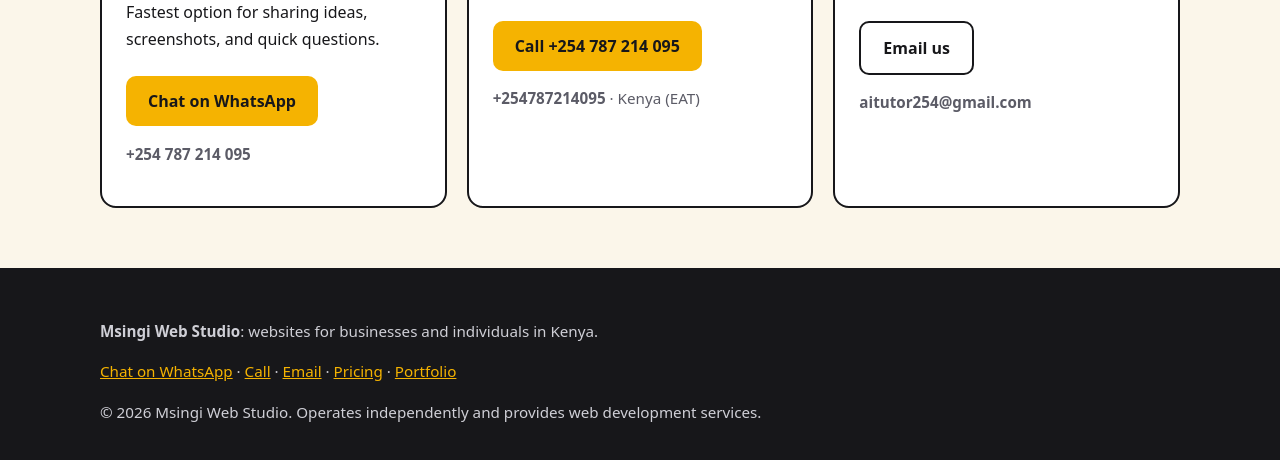
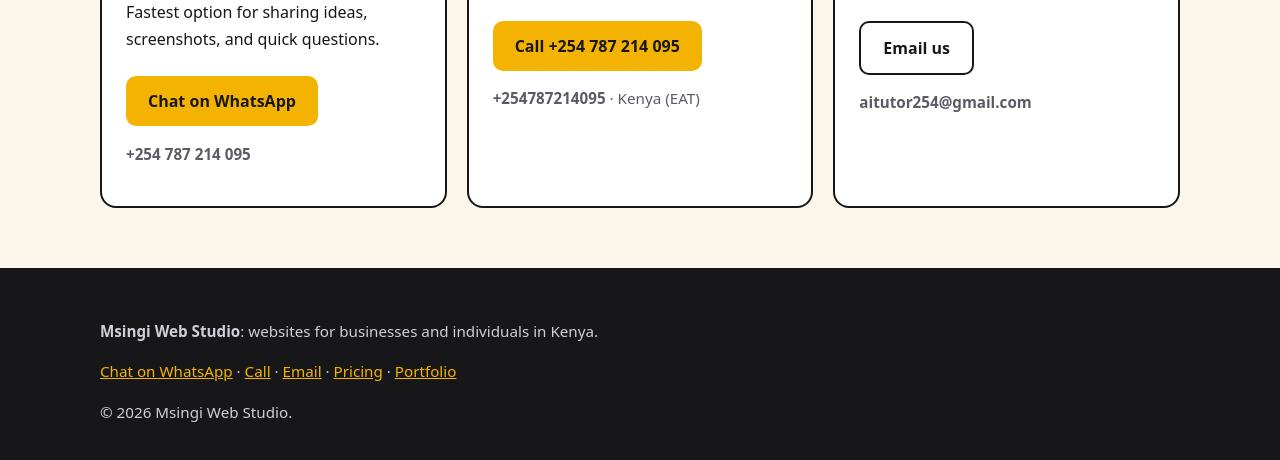
Before and after one commit to Mwirigih/msingiweb, a plain HTML site: page contact.html in a window 1280 px wide. Shown: the part 530-990 px from the top of the page. Drawn offline with Linux system fonts and the light colour scheme.

Commit message:
Update contact.html

```diff
--- a/contact.html
+++ b/contact.html
@@ -82,7 +82,7 @@
     <div class="wrap">
       <p><strong>Msingi Web Studio</strong>: websites for businesses and individuals in Kenya.</p>
       <p><a href="https://wa.me/254787214095?text=Hi%20Msingi%20Web%20Studio%2C%20I%27d%20like%20a%20website">Chat on WhatsApp</a> · <a href="tel:+254787214095">Call</a> · <a href="mailto:aitutor254@gmail.com">Email</a> · <a href="pricing.html">Pricing</a> · <a href="portfolio.html">Portfolio</a></p>
-      <p>© 2026 Msingi Web Studio. Operates independently and provides web development services.</p>
+      <p>© 2026 Msingi Web Studio.</p>
     </div>
   </footer>
 
```
